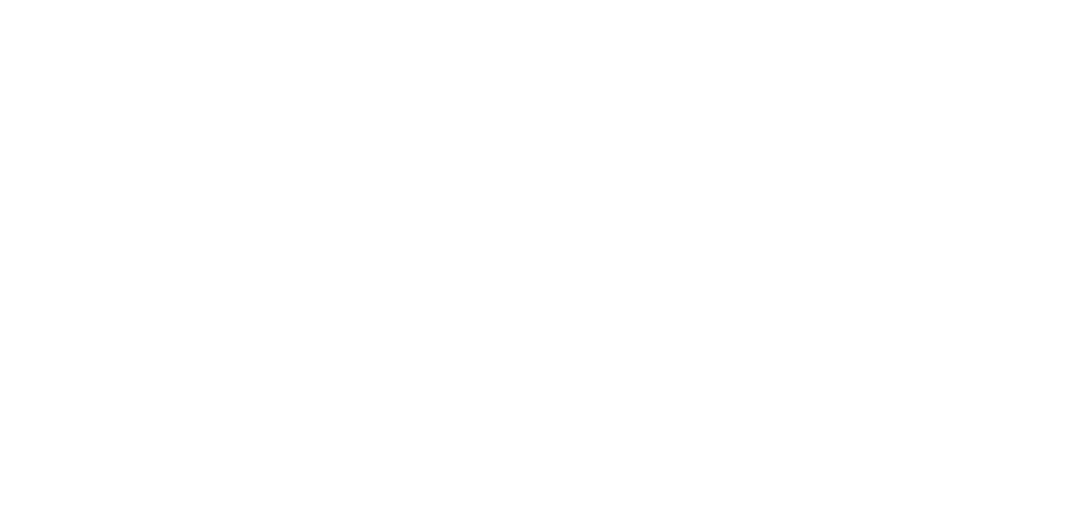
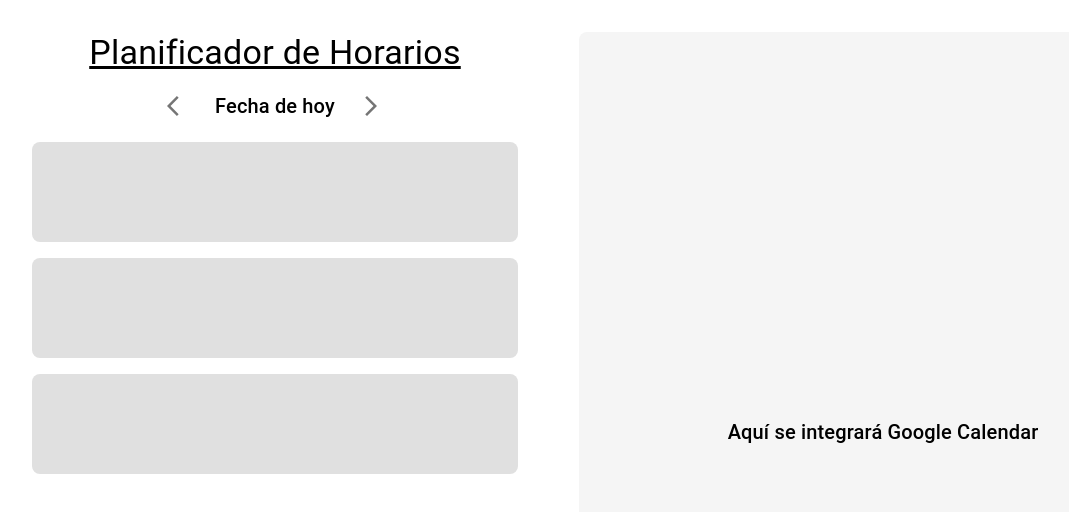
Before and after one commit to ElSenpaiSAMA/Proyecto_Study_Bot, a React (Create React App) app: page /planificador in a window 1280 px wide. Before the commit this address had no page. Shown: the top 512 px of the page, without its empty margins (61-1130 px from the left). Built offline with nearby package versions, Linux system fonts and the light colour scheme.

Commit message:
plan y signup

```diff
--- a/src/frontend/App.js
+++ b/src/frontend/App.js
@@ -1,4 +1,5 @@
 import LoginPage from './pages/LoginPage';
+import SchedulePlanner from './pages/SchedulePlanner';
 import { BrowserRouter as Router, Route, Routes } from 'react-router-dom';
 
 function App() {
@@ -7,6 +8,7 @@ function App() {
     <Router>
       <Routes>
         <Route path="/" element={<LoginPage/>}/>
+        <Route path="/planificador" element={<SchedulePlanner/>}/>
       </Routes>
     </Router>
   );
--- a/src/frontend/pages/LoginPage.js
+++ b/src/frontend/pages/LoginPage.js
@@ -1,9 +1,12 @@
-import React from "react";
+import React, { useState } from "react";
 import { Box, TextField, Button, Typography, IconButton } from "@mui/material";
 import GoogleIcon from "@mui/icons-material/Google";
 import LanguageIcon from "@mui/icons-material/Language";
 
-const LoginPage = () => {
+const App = () => {
+  // Estado para alternar entre la vista de inicio de sesión y la de registro
+  const [isSignUp, setIsSignUp] = useState(false);
+
   return (
     <Box
       sx={{
@@ -11,19 +14,37 @@ const LoginPage = () => {
         justifyContent: "center",
         alignItems: "center",
         height: "100vh",
-        backgroundImage: "url('/background.jpg')",
+        backgroundImage: "url('/background.jpg')", // Imagen de fondo
         backgroundSize: "cover",
         backgroundPosition: "center",
       }}
     >
-      <Box sx={{ backgroundColor: "rgba(0, 0, 0, 0.6)", p: 4, borderRadius: 2, boxShadow: 3, width: 400 }}>
-        <Box display="flex" justifyContent="center" mb={2}>
-          <img src="/logo.png" alt="StudyBot Logo" style={{ width: 80 }} />
-        </Box>
+      <Box
+        sx={{
+          backgroundColor: "rgba(0, 0, 0, 0.6)", // Fondo semitransparente
+          p: 4,
+          borderRadius: 2,
+          boxShadow: 3,
+          width: 400
+        }}
+      >
+        {/* Título dinámico según el estado actual */}
         <Typography variant="h6" color="white" textAlign="center" gutterBottom>
-          A Virtual Study Assistant App
+          {isSignUp ? "Crear Cuenta" : "Iniciar Sesión"}
         </Typography>
 
+        {/* Campo adicional solo si el usuario está en la vista de registro */}
+        {isSignUp && (
+          <TextField
+            fullWidth
+            margin="normal"
+            variant="outlined"
+            label="Nombre de usuario"
+            InputProps={{ style: { backgroundColor: "#fff" } }}
+          />
+        )}
+
+        {/* Campos comunes para ambos formularios */}
         <TextField
           fullWidth
           margin="normal"
@@ -40,15 +61,25 @@ const LoginPage = () => {
           InputProps={{ style: { backgroundColor: "#fff" } }}
         />
 
-        <Button
+        {/* Campo de repetir contraseña solo en la vista de registro */}
+        {isSignUp && (
+          <TextField
             fullWidth
-          variant="contained"
-          color="primary"
-          sx={{ mt: 2 }}
-        >
-          Iniciar Sesión
+            margin="normal"
+            variant="outlined"
+            type="password"
+            label="Repetir contraseña"
+            InputProps={{ style: { backgroundColor: "#fff" } }}
+          />
+        )}
+
+        {/* Botón dinámico para enviar el formulario según la vista */}
+        <Button fullWidth variant="contained" color="primary" sx={{ mt: 2 }}>
+          {isSignUp ? "Crear Cuenta" : "Iniciar Sesión"}
         </Button>
 
+        {/* Opción de inicio de sesión con Google, solo disponible en la vista de inicio de sesión */}
+        {!isSignUp && (
           <Button
             fullWidth
             variant="outlined"
@@ -57,16 +88,20 @@ const LoginPage = () => {
           >
             Iniciar Sesión con Google
           </Button>
+        )}
 
+        {/* Enlace para cambiar entre las vistas de inicio de sesión y registro */}
         <Typography
           variant="body2"
           color="white"
           textAlign="center"
           sx={{ mt: 2, cursor: "pointer", textDecoration: "underline" }}
+          onClick={() => setIsSignUp(!isSignUp)}
         >
-          Crear nuevo usuario
+          {isSignUp ? "¿Ya tienes una cuenta? Inicia sesión" : "Crear nuevo usuario"}
         </Typography>
 
+        {/* Icono para selección de idioma */}
         <Box sx={{ position: "absolute", bottom: 16, left: 16 }}>
           <IconButton color="primary">
             <LanguageIcon />
@@ -77,4 +112,4 @@ const LoginPage = () => {
   );
 };
 
-export default LoginPage;
+export default App;
--- /dev/null
+++ b/src/frontend/pages/SchedulePlanner.js
@@ -0,0 +1,40 @@
+import React from "react";
+import { Box, Typography, Button, IconButton } from "@mui/material";
+import ArrowBackIosIcon from "@mui/icons-material/ArrowBackIos";
+import ArrowForwardIosIcon from "@mui/icons-material/ArrowForwardIos";
+
+const SchedulePlanner = () => {
+  return (
+    <Box display="flex" height="100vh" p={4}>
+      {/* Left section: Schedule title and navigation */}
+      <Box flex={1} display="flex" flexDirection="column" alignItems="center">
+        <Typography variant="h4" gutterBottom>
+          <u>Planificador de Horarios</u>
+        </Typography>
+
+        {/* Date navigation */}
+        <Box display="flex" alignItems="center" gap={2} mb={2}>
+          <IconButton>
+            <ArrowBackIosIcon />
+          </IconButton>
+          <Typography variant="h6">Fecha de hoy</Typography>
+          <IconButton>
+            <ArrowForwardIosIcon />
+          </IconButton>
+        </Box>
+
+        {/* Placeholder for schedule entries */}
+        <Box width="80%" height="100px" bgcolor="#E0E0E0" borderRadius={2} mb={2}></Box>
+        <Box width="80%" height="100px" bgcolor="#E0E0E0" borderRadius={2} mb={2}></Box>
+        <Box width="80%" height="100px" bgcolor="#E0E0E0" borderRadius={2}></Box>
+      </Box>
+
+      {/* Right section: Google Calendar integration */}
+      <Box flex={1} display="flex" justifyContent="center" alignItems="center" bgcolor="#F5F5F5" borderRadius={2}>
+        <Typography variant="h6">Aquí se integrará Google Calendar</Typography>
+      </Box>
+    </Box>
+  );
+};
+
+export default SchedulePlanner;
```
Lines whose indentation alone changed are shown as unchanged.
